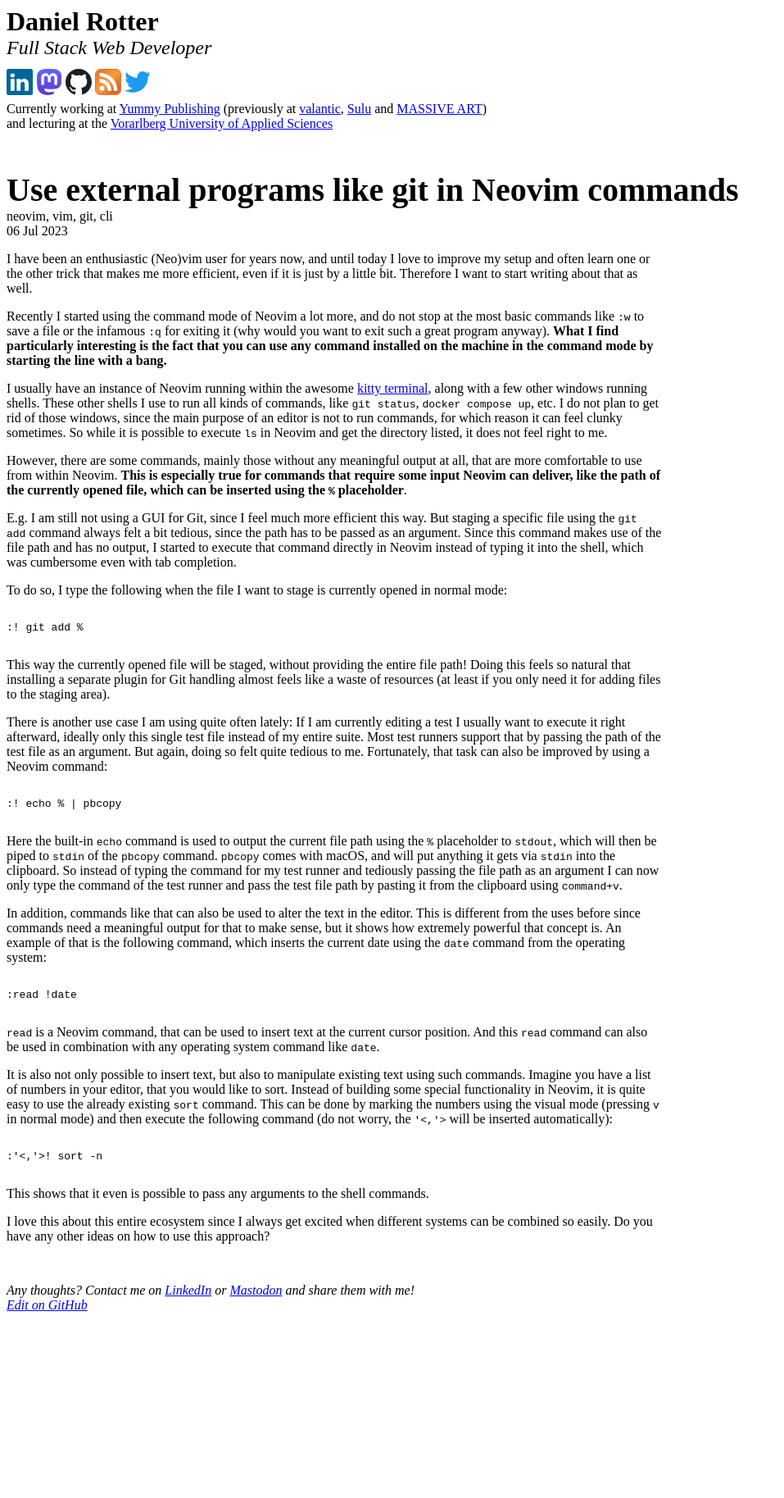
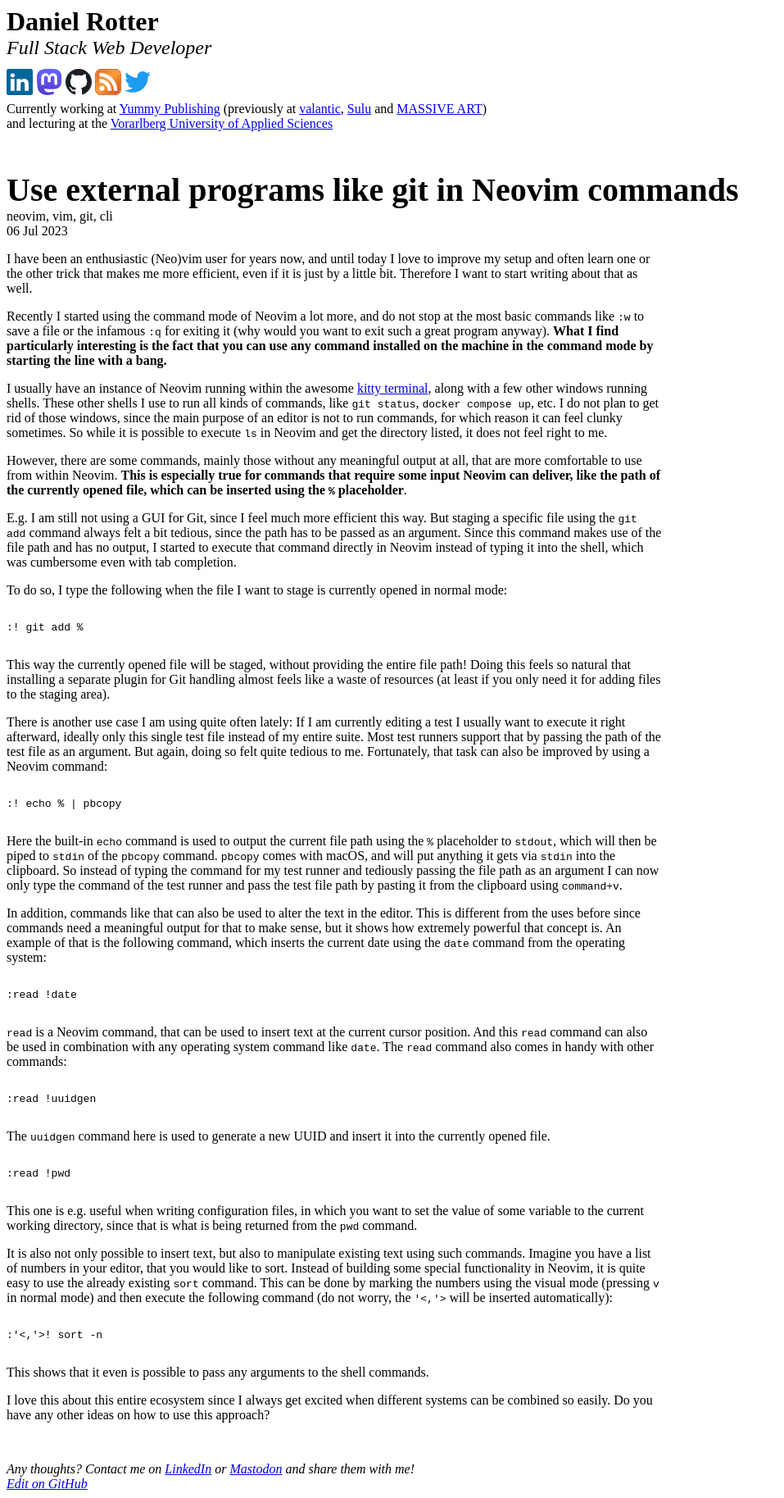
Before and after one commit to danrot/danrot.github.io, a Jekyll site: the page built from _posts/2023-07-06-use-external-programs-like-git-in-Neovim-commands.md, in a window 1280 px wide. Shown: the whole page at 82% size, without its empty margins (0-957 px from the left). Built offline with Jekyll 4.4.1, drawn with Linux system fonts in a browser that asks for light colours; before the commit the page ends 1609 px from its top, so only the background shows below that.

Commit message:
Edit blogpost about using external Neovim commands to include pwd and uuidgen as examples (#24)

````diff
--- a/_posts/2023-07-06-use-external-programs-like-git-in-Neovim-commands.md
+++ b/_posts/2023-07-06-use-external-programs-like-git-in-Neovim-commands.md
@@ -69,7 +69,21 @@ operating system:
 ```
 
 `read` is a Neovim command, that can be used to insert text at the current cursor position. And this `read` command can
-also be used in combination with any operating system command like `date`.
+also be used in combination with any operating system command like `date`. The `read` command also comes in handy with
+other commands:
+
+```plaintext
+:read !uuidgen
+```
+
+The `uuidgen` command here is used to generate a new UUID and insert it into the currently opened file.
+
+```plaintext
+:read !pwd
+```
+
+This one is e.g. useful when writing configuration files, in which you want to set the value of some variable to the
+current working directory, since that is what is being returned from the `pwd` command.
 
 It is also not only possible to insert text, but also to manipulate existing text using such commands. Imagine you have
 a list of numbers in your editor, that you would like to sort. Instead of building some special functionality in Neovim,
````
Also changed, not shown: other parts of _posts/2023-07-06-use-external-programs-like-git-in-Neovim-commands.md (+1 -1 lines).
